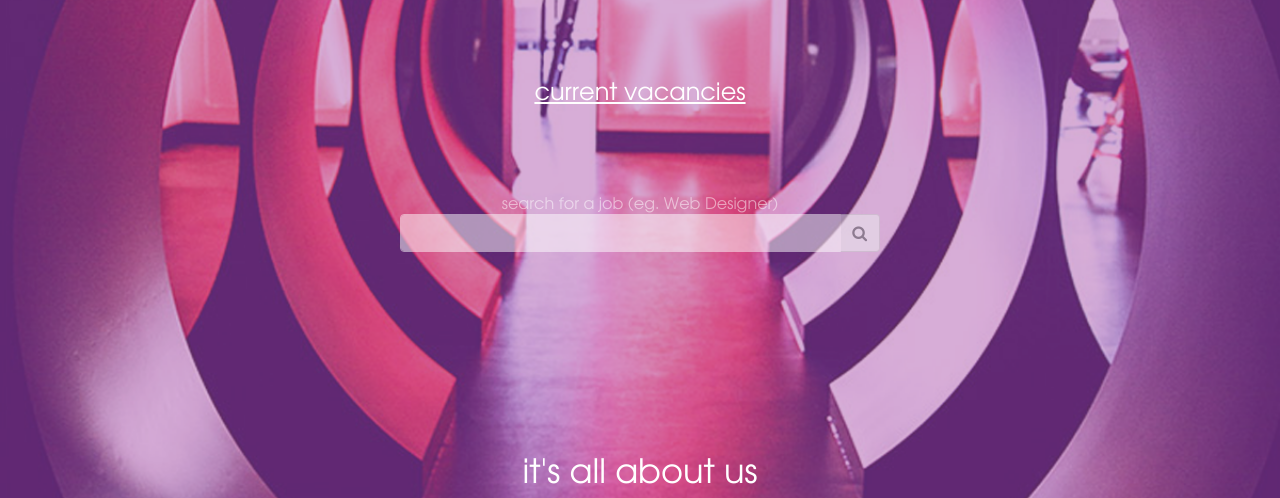
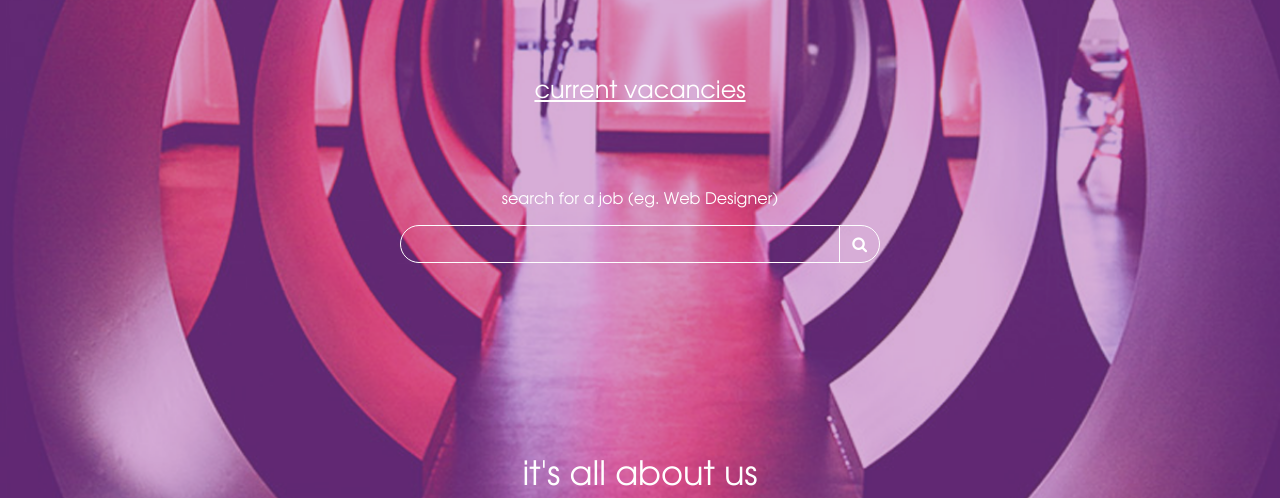
Before and after one commit to alexa-s/hr-mi, a plain HTML site: page index.html in a window 1280 px wide. Shown: the part 282-780 px from the top of the page. Drawn offline with Linux system fonts and the light colour scheme.

Commit message:
changed the styling for search input in landing page

```diff
--- a/css/styles.css
+++ b/css/styles.css
@@ -99,15 +99,28 @@ h2 {
 
 #home .form-control {
     margin-right: -1px;
+    border-top-left-radius: 20px;
+    border-bottom-left-radius: 20px;
+}
+
+#home .input-group-addon {
+    border-top-right-radius: 20px;
+    border-bottom-right-radius: 20px;
+}
+
+#home .form-control,
+#home .input-group-addon {
+    background: transparent;
+    color: #fff;
     border: 1px solid #fff;
 }
 
 .transp-bkg {
-    -ms-filter: "progid:DXImageTransform.Microsoft.Alpha(Opacity=50)";
+/*    -ms-filter: "progid:DXImageTransform.Microsoft.Alpha(Opacity=50)";
     filter: alpha(opacity=50);
     -moz-opacity: 0.5;
     -khtml-opacity: 0.5;
-    opacity: 0.5;
+    opacity: 0.5;    */
 }
 
 .landing-p {
--- a/index.html
+++ b/index.html
@@ -50,7 +50,7 @@
 				<div class="col-12 text-center transp-bkg">
 					<div class="pt-3">
 						<form method="post" id="search">
-							<div class="search-text">search for a job (eg. Web Designer)</div>
+							<div class="search-text pb-3">search for a job (eg. Web Designer)</div>
 							<div class="input-group w-50">
 								<input class="form-control" type="text"/>
 								<span class="input-group-addon">
```
